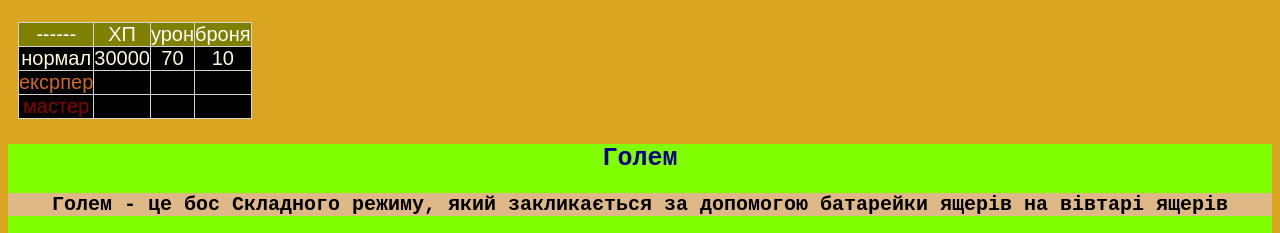
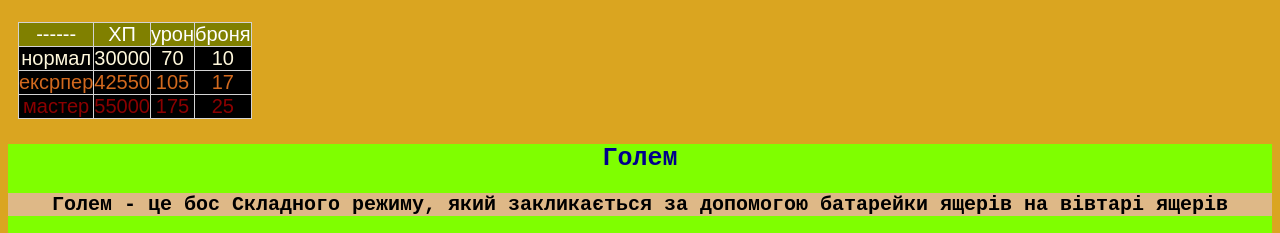
Before and after one commit to DIO777DIO/LOGIKA3_2-, a plain HTML site: page index.html in a window 1280 px wide. Shown: the part 9069-9302 px from the top of the page. Drawn offline with Linux system fonts and the light colour scheme.

Commit message:
Update index.html

```diff
--- a/index.html
+++ b/index.html
@@ -368,15 +368,15 @@
     </tr>
     <tr>
         <td class="ecsper">ексрпер</td>
-        <td class="ecsper"></td>
-        <td class="ecsper"></td>
-        <td class="ecsper"></td>
+        <td class="ecsper">42550</td>
+        <td class="ecsper">105</td>
+        <td class="ecsper">17</td>
     </tr>
     <tr>
         <td class="master">мастер</td>
-        <td class="master"></td>
-        <td class="master"></td>
-        <td class="master"></td>
+        <td class="master">55000</td>
+        <td class="master">175</td>
+        <td class="master">25</td>
     </tr>
 </table>
 <h3>Голем
```
